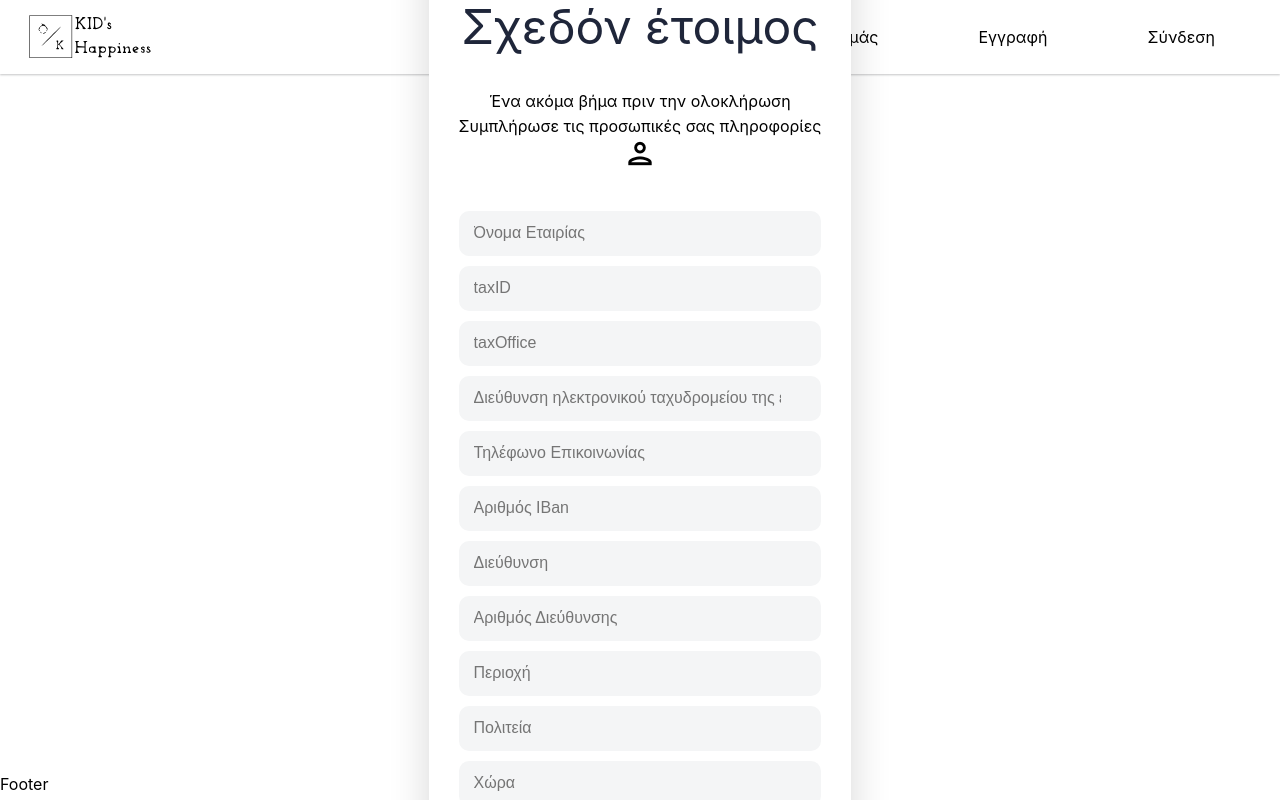
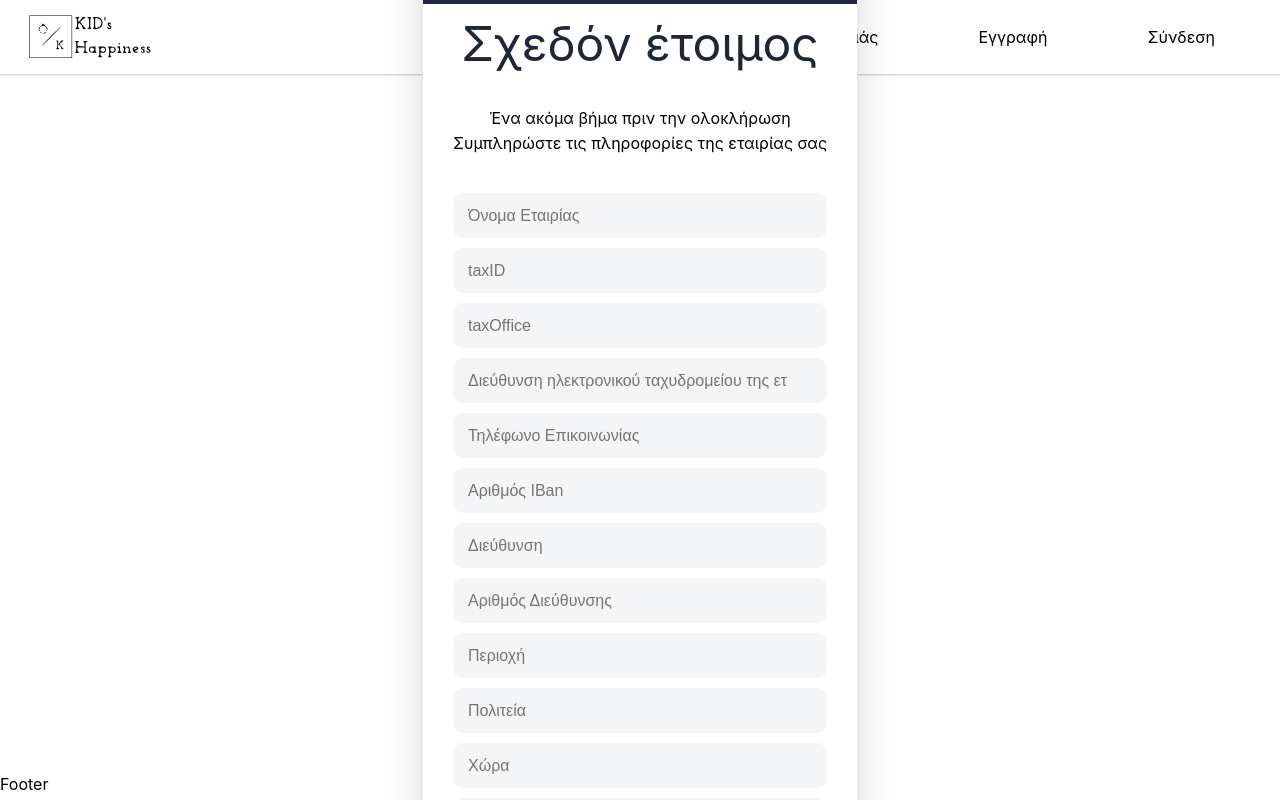
Before and after one commit to smackflad/ProjectTel, a React (Create React App) app in the folder provider-app/: page /Register3 in a window 1280 px wide. Shown: the top 800 px of the page. Built offline with nearby package versions, Linux system fonts and the light colour scheme.

Commit message:
fixed something minor

```diff
--- a/provider-app/src/components/Pages/Register-Login-Pages/Register/RegisterStep3.js
+++ b/provider-app/src/components/Pages/Register-Login-Pages/Register/RegisterStep3.js
@@ -82,9 +82,8 @@ const RegisterStep3 = ({ changeLoadingState }) => {
       <span className="Header-Register">Σχεδόν έτοιμος</span>
       <span className="simple-text">Ένα ακόμα βήμα πριν την ολοκλήρωση</span>
       <span className="simple-text">
-        Συμπλήρωσε τις προσωπικές σας πληροφορίες
+        Συμπληρώστε τις πληροφορίες της εταιρίας σας
       </span>
-      <span className="material-icons-outlined personal-datails">person</span>
       <div className="personal-details-fields">
         <form className="RegisterStep3-form" onSubmit={handleSubmit}>
           <input
```
